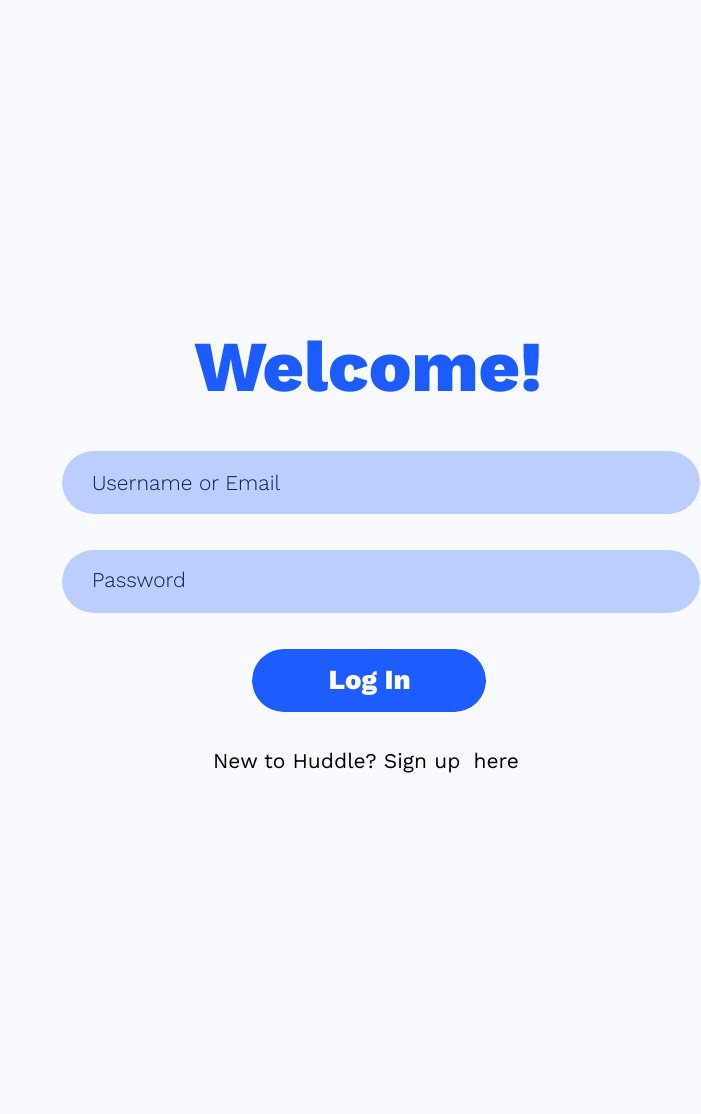
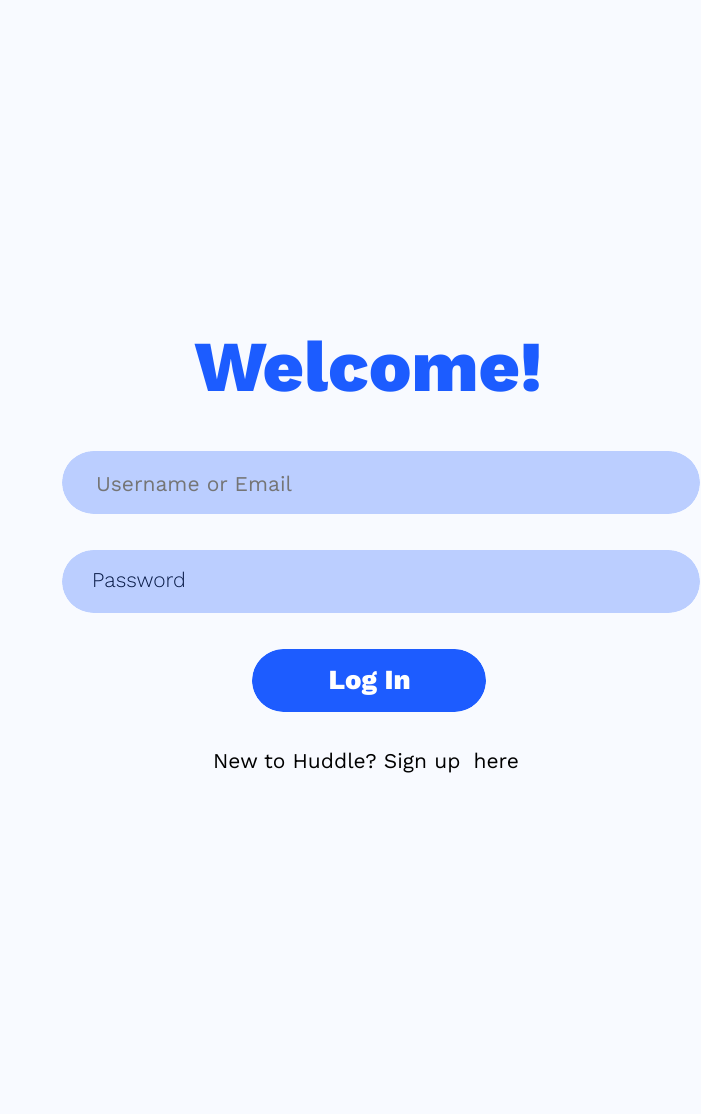
Before and after one commit to sainaghasemian/SENG401-Huddle-Project, a PHP site: page /login-page/login-page.php in a window 1280 px wide. Shown: the part 79-1193 px from the top of the page, without its empty margins (579-1280 px from the left). Run offline with PHP 8.4, Linux system fonts and the light colour scheme.

Commit message:
Starting to create buttons & textfields

```diff
--- a/login-page/login-page.php
+++ b/login-page/login-page.php
@@ -58,7 +58,7 @@
             alt="Rectangle454"
             class="login-page-rectangle4"
           />
-          <span class="login-page-text"><span>Username or Email</span></span>
+
           <span class="login-page-text02"><span>Password</span></span>
           <span class="login-page-text04">
             <span class="login-page-text05">New to Huddle? Sign up</span>
@@ -91,11 +91,13 @@
             alt="Rectangle10513"
             class="login-page-rectangle10"
           />
+          <span class="login-page-text"><input type="text" id="username" name="username" placeholder="Username or Email" style = "background-color: #BBCEFF; color: #000000;"></span>
           <img
             src="public/playground_assets/rectangle11514-1vfn-200h.png"
             alt="Rectangle11514"
             class="login-page-rectangle11"
           />
+          <span class="login-page-text2"><input type="text" id="password" name="password" placeholder="Password" style = "background-color: #BBCEFF; color: #000000;"></span>
           <button class="login-page-log-in-button">
             <img
               src="public/playground_assets/rectangle12516-j59a-200h.png"
```
